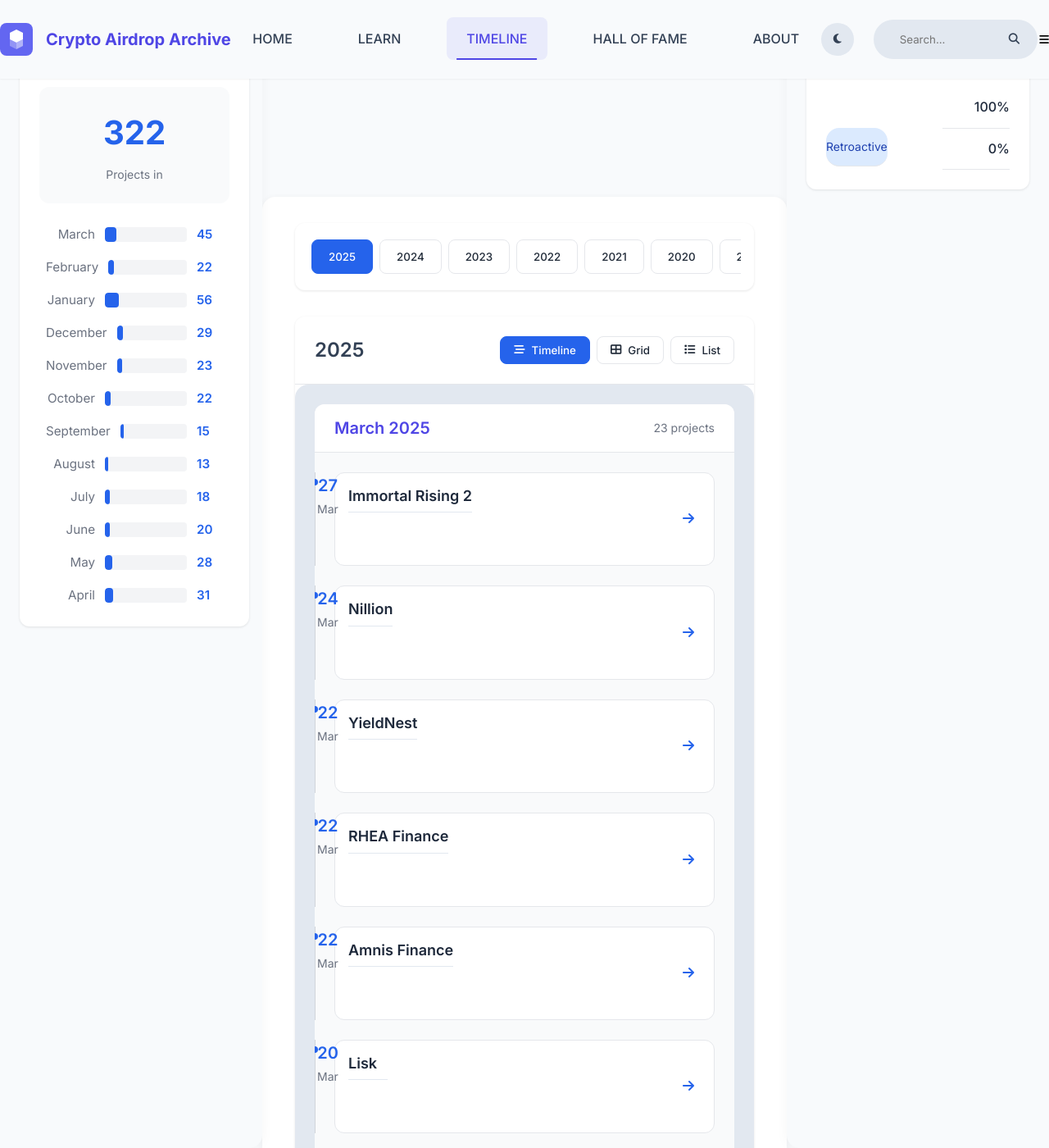
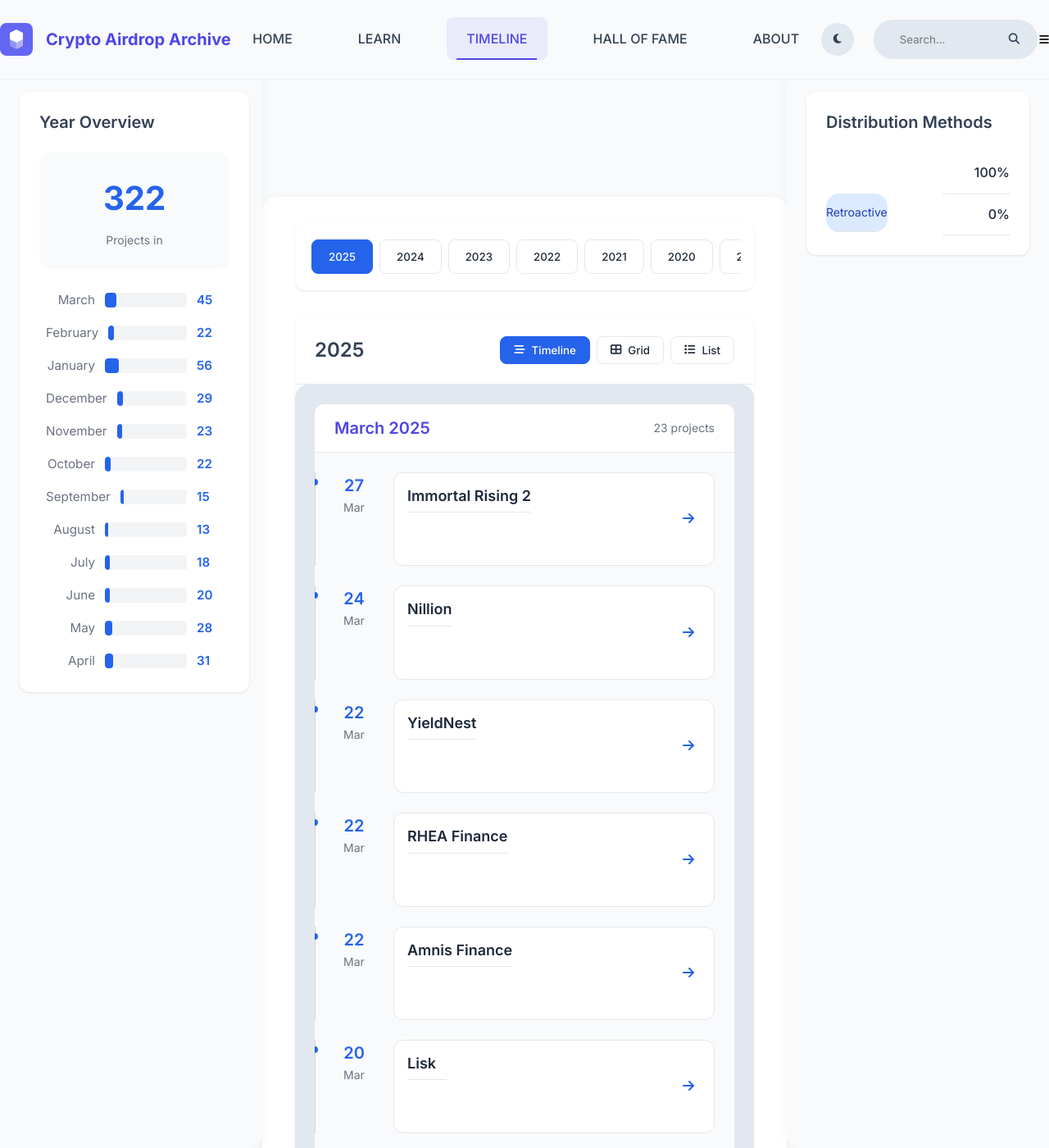
Before and after one commit to i-shivamsoni/airdrop-archive, a Jekyll site: the page built from timeline.md, in a window 1280 px wide and 1400 px high. Shown: the whole window at 82% size. Built offline with Jekyll 4.4.1, drawn with Linux system fonts in a browser that asks for light colours.

Commit message:
top bar fixed

```diff
--- a/assets/css/timeline.css
+++ b/assets/css/timeline.css
@@ -2529,13 +2529,20 @@
     margin-bottom: var(--spacing-md);
     display: flex;
     align-items: flex-start;
+    padding-left: 4.5rem;
 }
 
 .entry-date {
     position: absolute;
-    left: -2rem;
-    width: 3rem;
+    left: 0;
+    min-width: 3.5rem;
+    width: 3.5rem;
     text-align: center;
+    padding-right: 0.5rem;
+    display: flex;
+    flex-direction: column;
+    align-items: center;
+    justify-content: center;
 }
 
 .entry-date .day {
@@ -2846,8 +2853,8 @@
 .timeline-flex-layout > .left-sidebar {
     position: fixed !important;
     left: 0;
-    top: 0;
-    height: 100vh;
+    top: 80px;
+    height: calc(100vh - 80px);
     width: var(--sidebar-width);
     min-width: var(--sidebar-width);
     max-width: var(--sidebar-width);
@@ -2861,8 +2868,8 @@
 .timeline-flex-layout > .right-sidebar {
     position: fixed !important;
     right: 0;
-    top: 0;
-    height: 100vh;
+    top: 80px;
+    height: calc(100vh - 80px);
     width: var(--sidebar-width);
     min-width: var(--sidebar-width);
     max-width: var(--sidebar-width);
@@ -2874,10 +2881,14 @@
 }
 
 .timeline-flex-layout > .main-content {
+    /* Prevent main content from going under sidebars */
     margin-left: var(--sidebar-width);
     margin-right: var(--sidebar-width);
     width: calc(100vw - 2 * var(--sidebar-width));
-    max-width: 1200px;
+    box-sizing: border-box;
+    overflow-x: auto;
+    /* Remove or override max-width to prevent clipping */
+    max-width: none;
     min-width: 0;
     padding: 2rem 2.5rem;
     background: #fff;
```
